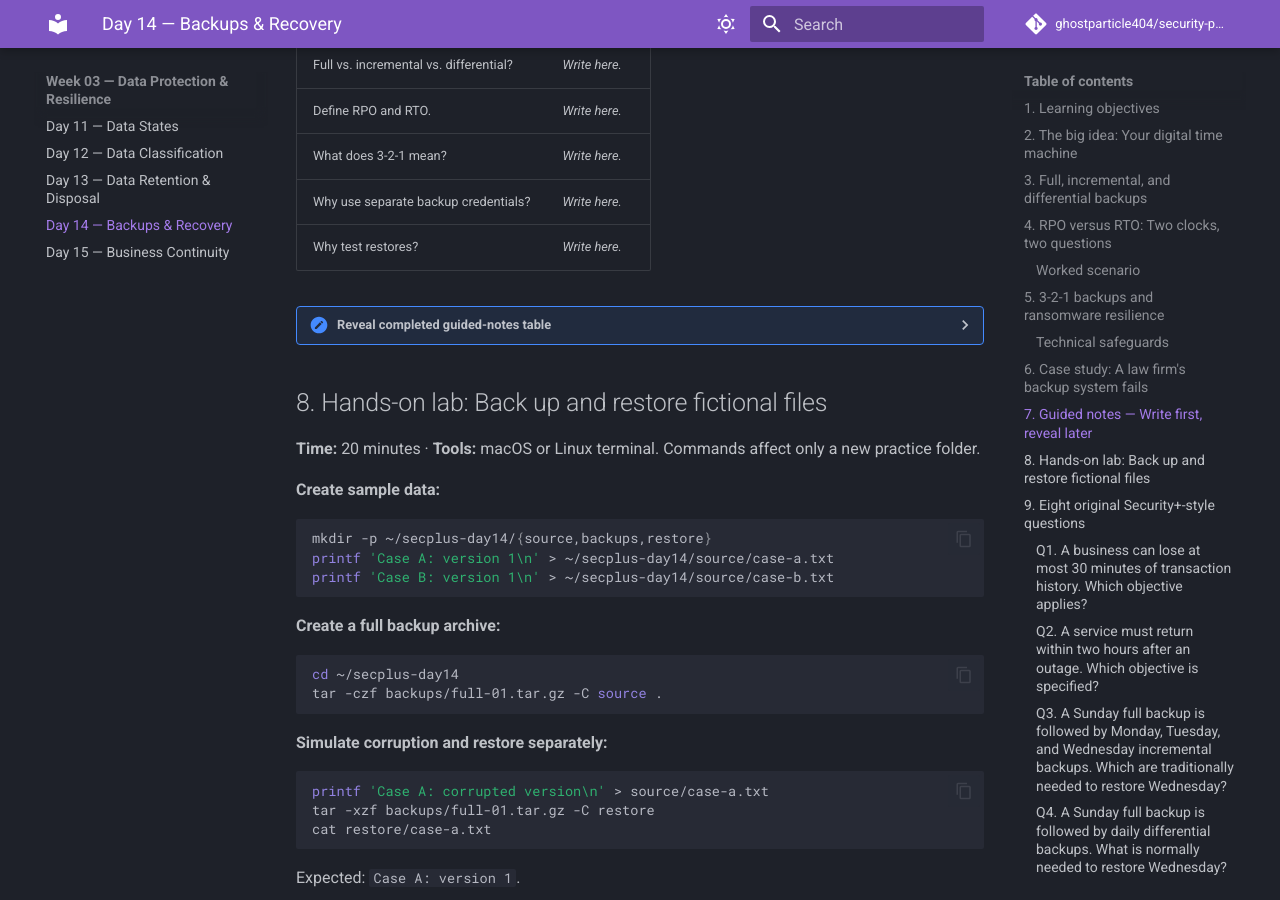
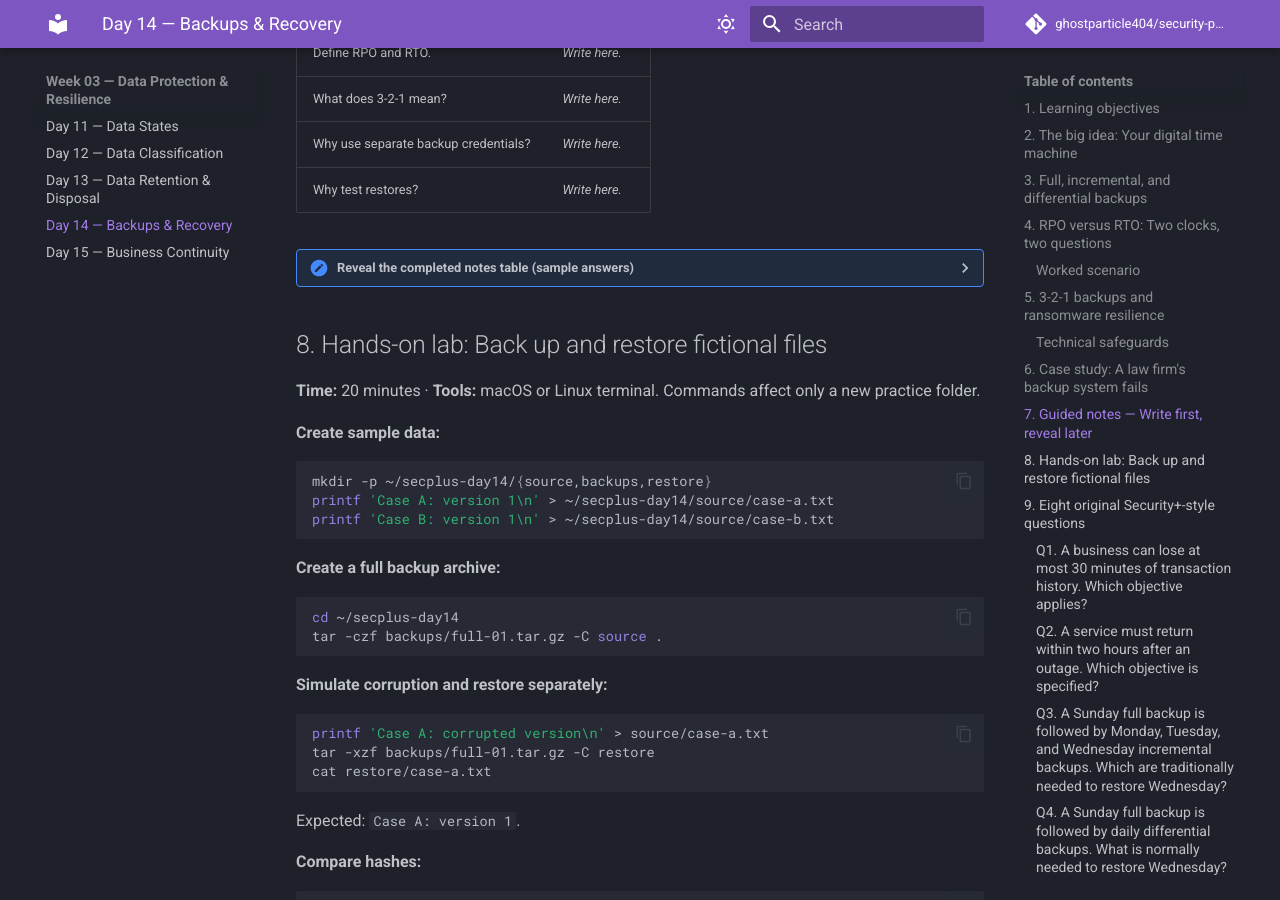
Before and after one commit to ghostparticle404/security-plus-study-academy, an MkDocs documentation site: the page built from docs/week-03/day-14-backups-recovery.md, in a window 1280 px wide and 900 px high, scrolled down 4584 px. Built offline with MkDocs 1.6.1 and Material for MkDocs 9.7.7, drawn with Linux system fonts in a browser that asks for light colours; comment, search, counter and statistics services are not loaded; some of the changed text lies outside the part shown.

Commit message:
day-14-backups-recovery

```diff
--- a/docs/week-03/day-14-backups-recovery.md
+++ b/docs/week-03/day-14-backups-recovery.md
@@ -1,4 +1,3 @@
-[SecurityPlus_Lesson_14_Backups_Recovery.md](https://github.com/user-attachments/files/33915510/SecurityPlus_Lesson_14_Backups_Recovery.md)
 # Day 14 — Backups, Recovery Objectives & Resilience
 
 > **CompTIA Security+ SY0-701** · **Week 03, Lesson 4 of 5** · Domain 3: Security Architecture · Objective **3.4 (resilience and recovery)**
@@ -133,8 +132,8 @@ An attacker compromises the server, encrypts its files, and attempts to delete t
 | Why use separate backup credentials? | _Write here._ |
 | Why test restores? | _Write here._ |
 
-<details>
-<summary><strong>Reveal completed guided-notes table</strong></summary>
+<details markdown="1">
+<summary>Reveal the completed notes table (sample answers)</summary>
 
 | Prompt | Model answer |
 | --- | --- |
```
